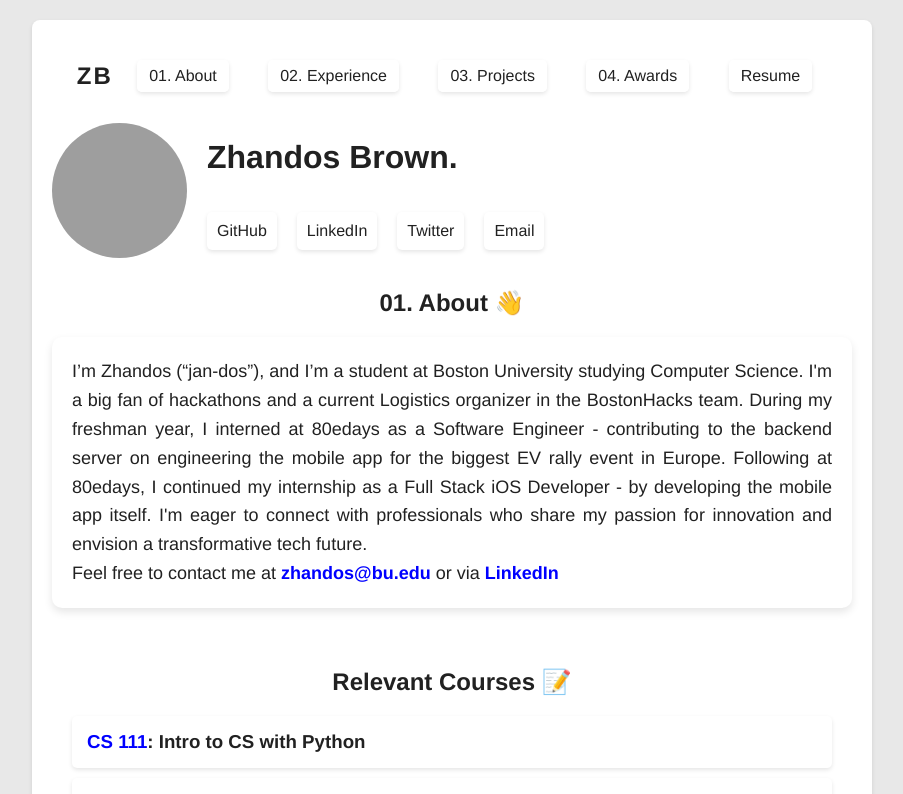
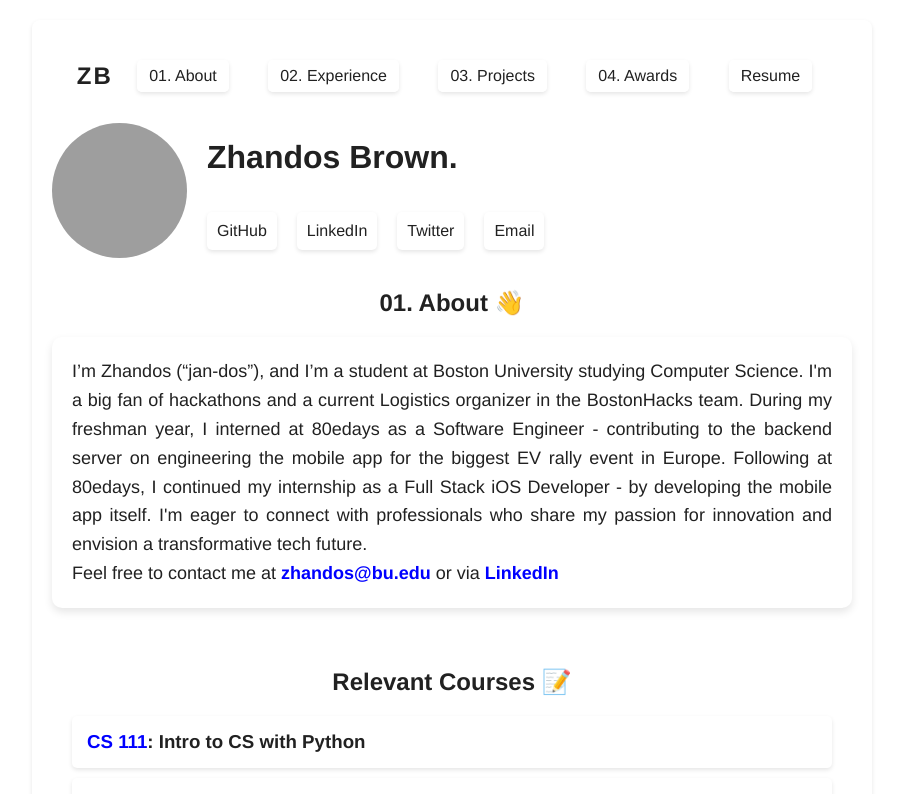
Before and after one commit to Zhandolia/2024bnk, a React (Create React App) app: page / in a window 1280 px wide. Shown: the top 794 px of the page, without its empty margins (188-1091 px from the left). Built offline with nearby package versions, Linux system fonts and the light colour scheme; grey boxes are pictures that could not be loaded.

Commit message:
tuda sude updates

```diff
--- a/src/App.css
+++ b/src/App.css
@@ -2,7 +2,7 @@ body, html {
   margin: 0;
   padding: 0;
   font-family: 'Helvetica Neue', Helvetica, Arial, sans-serif;
-  background-color: #e8e8e8;
+  /* background-color: #e8e8e8;  */
   color: #212121;
 }
 
```
Also changed, not shown: public/lindo.png (added), 1 other file (tests, documents, lock files or other folders).
